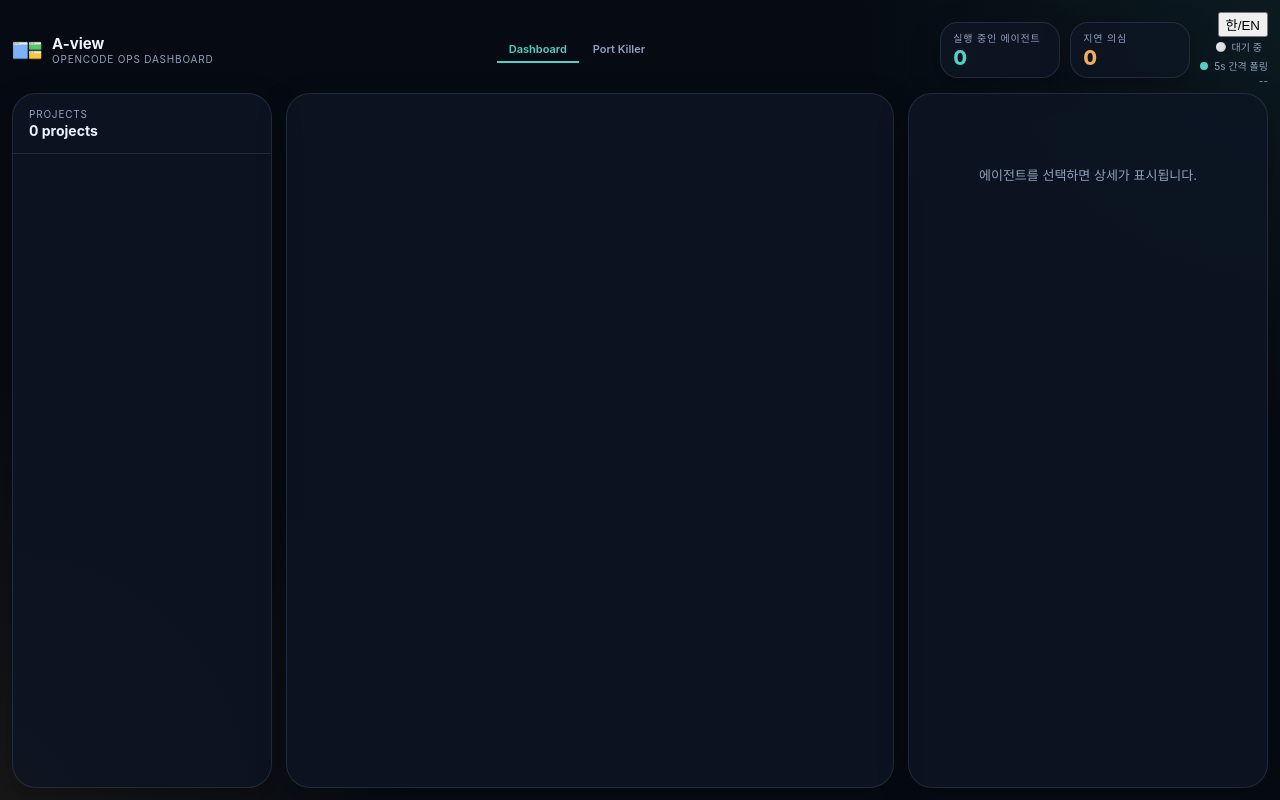
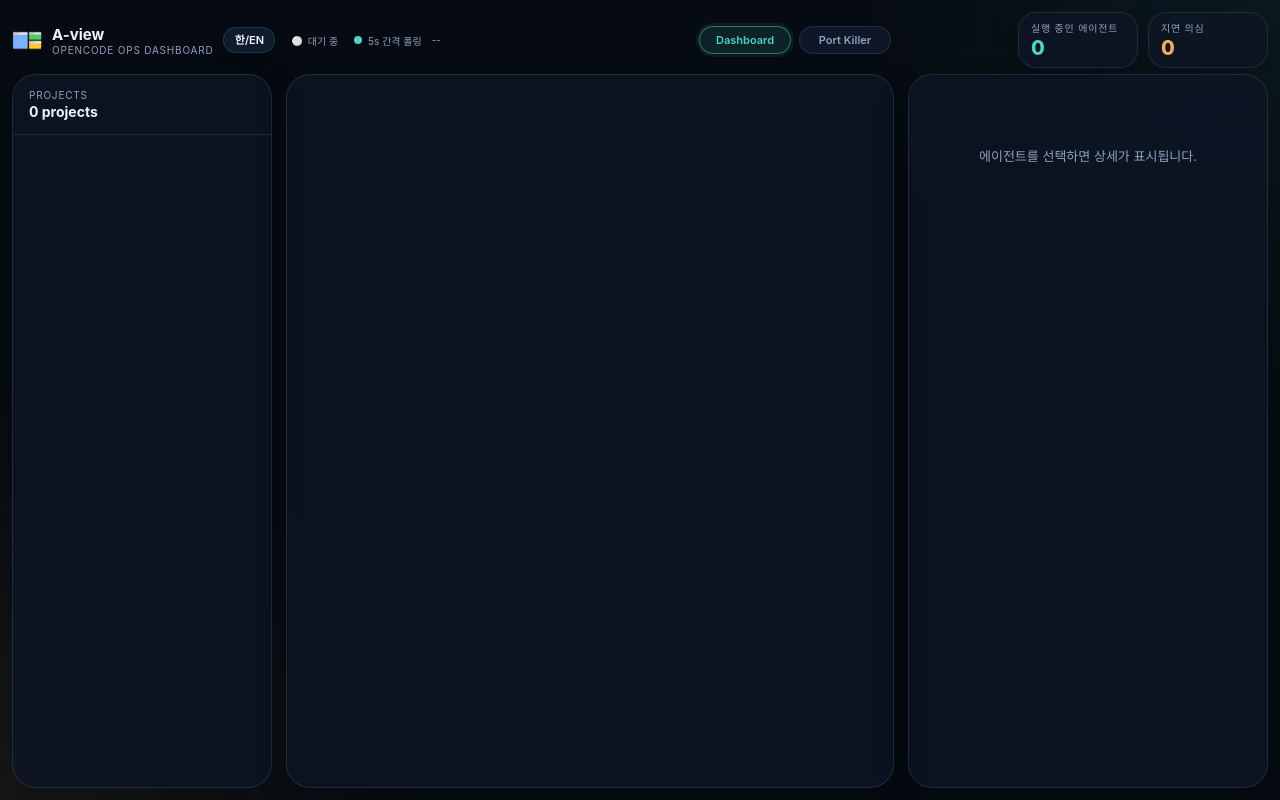
Before and after one commit to uwseoul/a-view, a website: page public/index.html in a window 1280 px wide. Drawn offline with Linux system fonts and the light colour scheme; a web font is replaced by a local one.

Commit message:
style(ui): refine header controls and tab button layout
Ultraworked with [Sisyphus](https://github.com/code-yeongyu/oh-my-openagent)

Co-authored-by: Sisyphus <clio-agent@sisyphuslabs.ai>

```diff
--- a/public/index.html
+++ b/public/index.html
@@ -4,6 +4,7 @@
   <meta charset="UTF-8">
   <meta name="viewport" content="width=device-width, initial-scale=1.0">
   <title>A-view</title>
+  <link rel="stylesheet" href="https://cdn.jsdelivr.net/gh/orioncactus/pretendard@v1.3.9/dist/web/static/pretendard.css">
   <link rel="stylesheet" href="styles.css">
 </head>
 <body>
@@ -12,35 +13,18 @@
     <header class="topbar">
       <div class="brand">
         <img class="brand__logo" src="icon.png" alt="A-view">
-        <div>
+        <div class="brand__copy">
           <div class="brand__title">A-view</div>
           <div class="brand__subtitle" data-i18n="brandSubtitle">OpenCode Ops Dashboard</div>
         </div>
-      </div>
-
-      <nav class="tab-nav">
-        <button class="tab-btn active" data-tab="dashboard" data-i18n="tabDashboard">Dashboard</button>
-        <button class="tab-btn" data-tab="portkiller" data-i18n="tabPortKiller">Port Killer</button>
-      </nav>
-
-      <div class="kpi-row">
-        <section class="kpi-card kpi-card--running">
-          <div class="kpi-card__label" data-i18n="runningAgents">Running Agents</div>
-          <div class="kpi-card__value" id="running-agents">0</div>
-        </section>
-        <section class="kpi-card kpi-card--stalled">
-          <div class="kpi-card__label" data-i18n="suspectedStalled">Suspected Stalled</div>
-          <div class="kpi-card__value" id="stalled-agents">0</div>
-        </section>
-      </div>
-
-      <div class="meta-status">
+        <div class="brand-status">
           <button class="lang-toggle" id="lang-toggle" title="Switch language">한/EN</button>
-        <div class="sleep-wrapper">
           <div class="sleep-indicator" id="sleep-indicator" title="Sleep prevention status">
             <span id="sleep-icon">⚪</span>
             <span id="sleep-label" data-i18n-default="sleepSystem">대기 중</span>
           </div>
+          <span class="live"><span class="live__dot"></span><span data-i18n="polling" data-i18n-params='{"sec":"5"}'>Polling every 5s</span></span>
+          <span id="last-refreshed">--</span>
           <div class="sleep-debug hidden" id="sleep-debug">
           <div class="sleep-debug__header">
             <span>SleepGuard</span>
@@ -91,9 +75,24 @@
           </div>
           </div>
         </div>
-        <div class="live"><span class="live__dot"></span><span data-i18n="polling" data-i18n-params='{"sec":"5"}'>Polling every 5s</span></div>
-        <div id="last-refreshed">--</div>
       </div>
+
+      <nav class="tab-nav">
+        <button class="tab-btn active" data-tab="dashboard" data-i18n="tabDashboard">Dashboard</button>
+        <button class="tab-btn" data-tab="portkiller" data-i18n="tabPortKiller">Port Killer</button>
+      </nav>
+
+      <div class="kpi-row">
+        <section class="kpi-card kpi-card--running">
+          <div class="kpi-card__label" data-i18n="runningAgents">Running Agents</div>
+          <div class="kpi-card__value" id="running-agents">0</div>
+        </section>
+        <section class="kpi-card kpi-card--stalled">
+          <div class="kpi-card__label" data-i18n="suspectedStalled">Suspected Stalled</div>
+          <div class="kpi-card__value" id="stalled-agents">0</div>
+        </section>
+      </div>
+
     </header>
 
     <div id="tab-dashboard" class="tab-content">
--- a/public/styles.css
+++ b/public/styles.css
@@ -16,7 +16,7 @@
   --radius: 18px;
   --radius-sm: 12px;
   --mono: ui-monospace, SFMono-Regular, Menlo, Consolas, monospace;
-  --sans: Inter, Pretendard, -apple-system, BlinkMacSystemFont, sans-serif;
+  --sans: Pretendard, Inter, -apple-system, BlinkMacSystemFont, 'Malgun Gothic', sans-serif;
 }
 
 * { box-sizing: border-box; }
@@ -49,20 +49,67 @@ body {
 
 .topbar {
   display: grid;
-  grid-template-columns: auto 1fr auto auto;
+  grid-template-columns: minmax(560px, auto) 1fr auto;
   gap: 10px;
   align-items: center;
   margin-bottom: 6px;
   flex-shrink: 0;
 }
 
-.brand { display: flex; align-items: center; gap: 10px; }
+.brand { display: flex; align-items: center; gap: 10px; min-width: 0; }
 .brand__logo {
   width: 30px; height: 30px; display: block;
   border-radius: 10px; object-fit: cover;
+  flex-shrink: 0;
 }
+.brand__copy { flex-shrink: 0; }
 .brand__title { font-size: 15px; font-weight: 700; }
 .brand__subtitle { color: var(--text-muted); font-size: 10px; letter-spacing: .08em; text-transform: uppercase; }
+.brand-status {
+  position: relative;
+  display: flex;
+  align-items: center;
+  justify-content: flex-start;
+  gap: 10px;
+  min-width: 0;
+  color: var(--text-muted);
+  font-size: 10px;
+}
+
+.lang-toggle {
+  appearance: none;
+  -webkit-appearance: none;
+  background: rgba(17, 29, 48, 0.92);
+  border: 1px solid rgba(79, 209, 197, 0.18);
+  border-radius: 999px;
+  color: var(--text);
+  font-family: var(--sans);
+  font-size: 11px;
+  font-weight: 600;
+  line-height: 1;
+  min-width: 52px;
+  height: 26px;
+  padding: 0 10px;
+  cursor: pointer;
+  display: inline-flex;
+  align-items: center;
+  justify-content: center;
+  box-shadow: 0 4px 12px rgba(0, 0, 0, 0.15);
+  transition: background 0.15s, border-color 0.15s, color 0.15s, transform 0.15s;
+}
+.lang-toggle:hover {
+  background: rgba(79, 209, 197, 0.12);
+  border-color: rgba(79, 209, 197, 0.4);
+  color: var(--accent);
+}
+.lang-toggle:focus-visible {
+  outline: none;
+  border-color: rgba(79, 209, 197, 0.55);
+  box-shadow: 0 0 0 3px rgba(79, 209, 197, 0.15);
+}
+.lang-toggle:active {
+  transform: translateY(1px);
+}
 
 .kpi-row { display: flex; gap: 10px; }
 .kpi-card {
@@ -78,8 +125,13 @@ body {
 .kpi-card--running .kpi-card__value { color: var(--accent); }
 .kpi-card--stalled .kpi-card__value { color: var(--amber); }
 
-.meta-status { text-align: right; color: var(--text-muted); font-size: 10px; }
-.live { display: flex; gap: 6px; justify-content: flex-end; align-items: center; margin-bottom: 2px; }
+.live {
+  display: inline-flex;
+  align-items: center;
+  gap: 6px;
+  height: 26px;
+  white-space: nowrap;
+}
 .live__dot {
   width: 8px; height: 8px; border-radius: 999px; background: var(--accent);
   box-shadow: 0 0 0 0 rgba(79, 209, 197, .45); animation: pulse 1.8s infinite;
@@ -375,7 +427,7 @@ body {
 
 .log-item { background: rgba(255,255,255,.03); border: 1px solid rgba(255,255,255,.04); border-radius: 12px; padding: 10px; }
 .log-item__top { display: flex; justify-content: space-between; gap: 8px; color: var(--text-muted); font-size: 10px; font-family: var(--mono); }
-.log-item__message { margin-top: 5px; color: var(--text); line-height: 1.4; font-size: 12px; }
+.log-item__message { margin-top: 5px; color: var(--text); line-height: 1.4; font-size: 12px; font-weight: 400; }
 
 .empty-state, .error-state {
   color: var(--text-muted);
@@ -416,26 +468,48 @@ body {
 /* ── Tab Navigation ── */
 .tab-nav {
   display: flex;
-  gap: 2px;
+  gap: 8px;
   justify-content: center;
+  align-items: center;
   flex-shrink: 0;
 }
 .tab-btn {
-  background: transparent;
-  border: none;
+  appearance: none;
+  -webkit-appearance: none;
+  background: rgba(17, 29, 48, 0.72);
+  border: 1px solid rgba(151, 168, 199, 0.16);
+  border-radius: 999px;
   color: var(--text-muted);
   font-family: var(--sans);
   font-size: 11px;
   font-weight: 600;
-  padding: 5px 12px;
+  height: 28px;
+  min-width: 92px;
+  padding: 0 14px;
   cursor: pointer;
-  border-bottom: 2px solid transparent;
-  transition: color 0.2s, border-color 0.2s;
+  display: inline-flex;
+  align-items: center;
+  justify-content: center;
+  transition: background 0.15s, border-color 0.15s, color 0.15s, box-shadow 0.15s, transform 0.15s;
 }
-.tab-btn:hover { color: var(--text); }
+.tab-btn:hover {
+  background: rgba(79, 209, 197, 0.08);
+  border-color: rgba(79, 209, 197, 0.28);
+  color: var(--text);
+}
 .tab-btn.active {
   color: var(--accent);
-  border-bottom-color: var(--accent);
+  background: rgba(79, 209, 197, 0.12);
+  border-color: rgba(79, 209, 197, 0.46);
+  box-shadow: 0 0 0 3px rgba(79, 209, 197, 0.08);
+}
+.tab-btn:focus-visible {
+  outline: none;
+  border-color: rgba(79, 209, 197, 0.55);
+  box-shadow: 0 0 0 3px rgba(79, 209, 197, 0.15);
+}
+.tab-btn:active {
+  transform: translateY(1px);
 }
 .tab-content {
   display: flex;
@@ -447,23 +521,18 @@ body {
 .tab-content.hidden { display: none; }
 
 /* ── Sleep Indicator ── */
-.sleep-wrapper {
-  position: relative;
-  display: flex;
-  justify-content: flex-end;
-}
 .sleep-indicator {
   display: flex;
   align-items: center;
   gap: 5px;
   font-size: 10px;
   color: var(--text-muted);
-  margin-bottom: 2px;
-  justify-content: flex-end;
   cursor: pointer;
-  padding: 2px 6px;
+  height: 26px;
+  padding: 0 6px;
   border-radius: 6px;
   transition: background 0.15s;
+  white-space: nowrap;
 }
 .sleep-indicator:hover {
   background: rgba(79, 209, 197, 0.08);
@@ -472,9 +541,8 @@ body {
 
 .sleep-debug {
   position: absolute;
-  top: 100%;
-  right: 0;
-  margin-top: 6px;
+  top: calc(100% + 6px);
+  left: 0;
   width: 268px;
   background: var(--surface-2);
   border: 1px solid var(--border);
```
Lines whose indentation alone changed are shown as unchanged.
